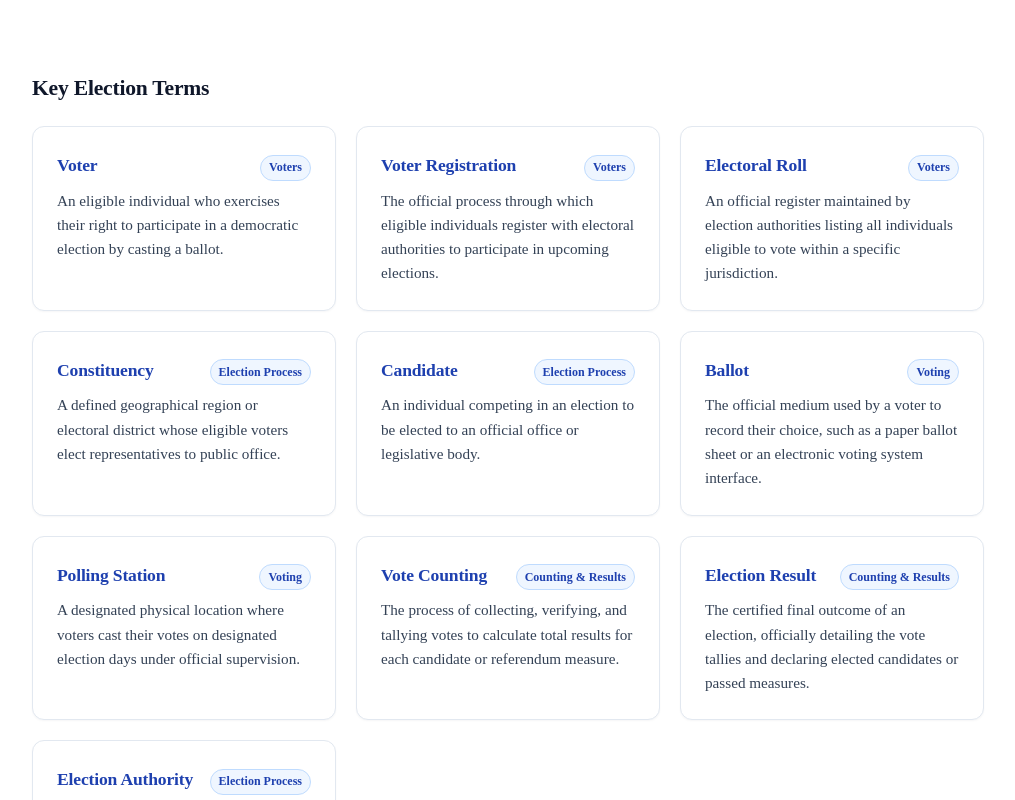
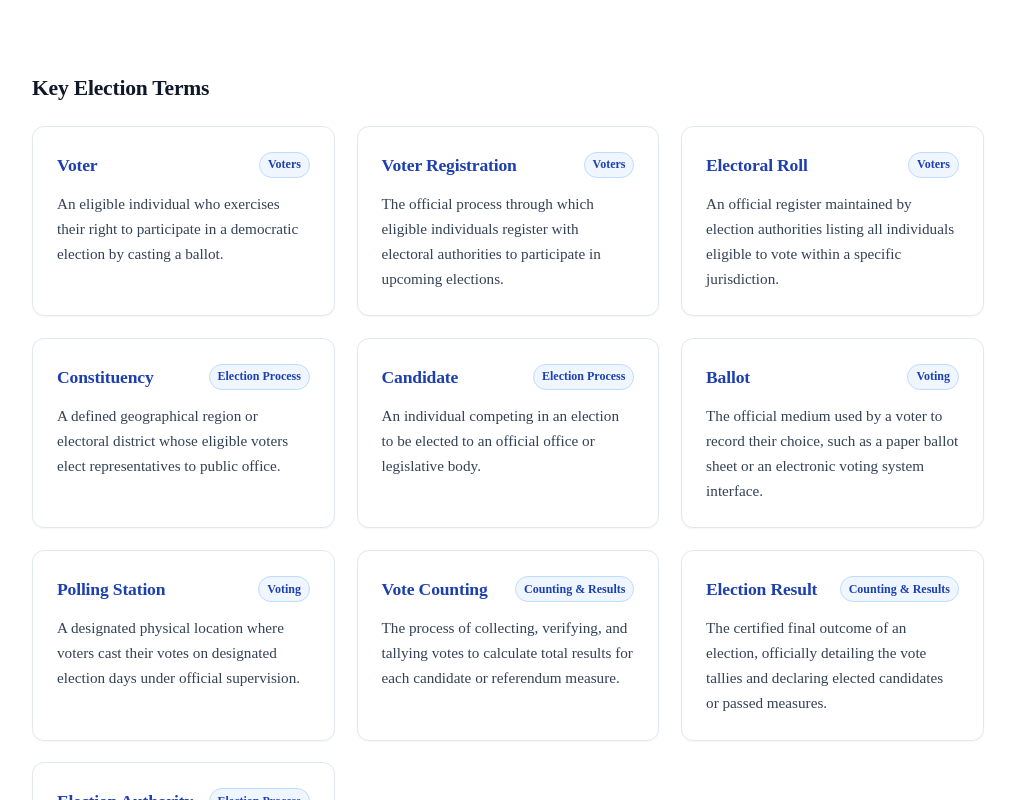
Before and after one commit to devamithra137/Election-Process-Education, a Next.js app: page /glossary in a window 1280 px wide. Shown: the part 620-1420 px from the top of the page, without its empty margins (132-1147 px from the left). Built offline with nearby package versions, Linux system fonts and the light colour scheme.

Commit message:
Improve glossary card spacing

```diff
--- a/src/app/globals.css
+++ b/src/app/globals.css
@@ -1504,10 +1504,12 @@ a {
 .glossary-list {
   display: grid;
   grid-template-columns: repeat(auto-fit, minmax(280px, 1fr));
-  gap: 1.25rem;
+  gap: 1.35rem;
 }
 
 .glossary-card {
+  display: flex;
+  flex-direction: column;
   background-color: var(--color-background);
   border: 1px solid var(--color-border);
   border-radius: var(--radius-lg);
@@ -1523,10 +1525,10 @@ a {
 
 .glossary-card-header {
   display: flex;
-  align-items: baseline;
+  align-items: center;
   justify-content: space-between;
-  gap: 0.5rem;
-  margin-bottom: 0.5rem;
+  gap: 0.65rem;
+  margin-bottom: 0.75rem;
   flex-wrap: wrap;
 }
 
@@ -1552,7 +1554,7 @@ a {
 .glossary-definition {
   font-size: 0.95rem;
   color: var(--color-foreground-muted);
-  line-height: 1.6;
+  line-height: 1.65;
   margin: 0;
 }
 
```
